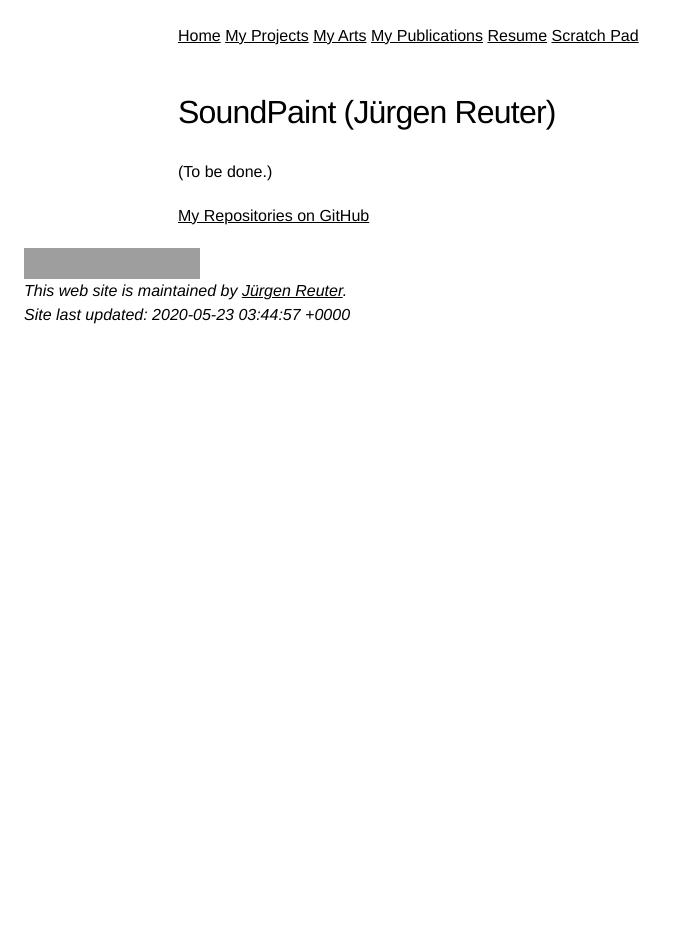
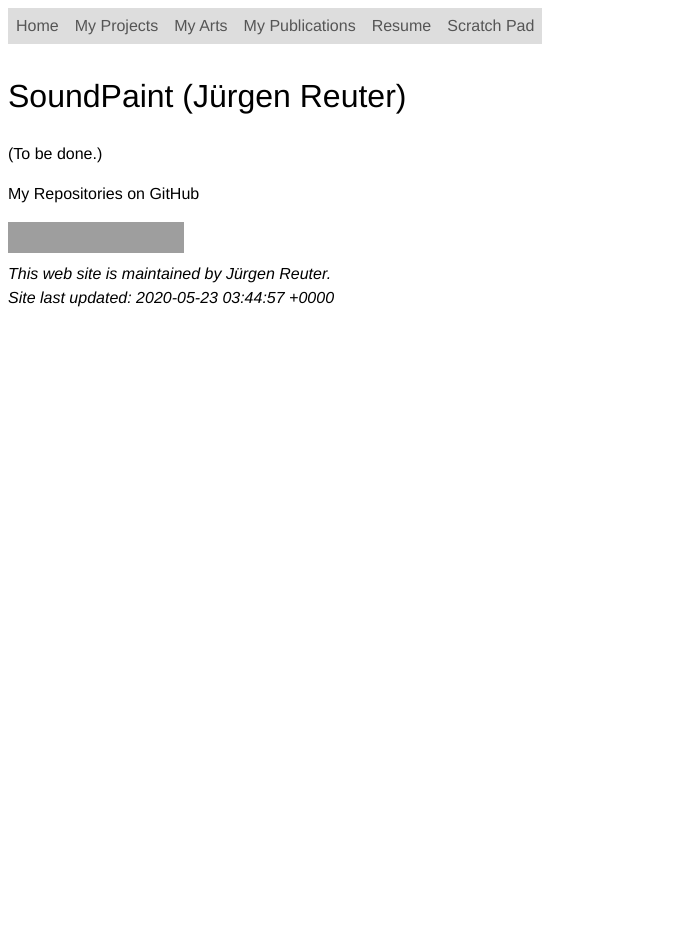
Before and after one commit to soundpaint/soundpaint.github.io, a Jekyll site: the page built from index.md, in a window 1280 px wide. Shown: the whole page, without its empty margins (0-694 px from the left). Built offline with Jekyll 4.4.1, drawn with Linux system fonts in a browser that asks for light colours; our own code applies the rules of GitHub Pages for plain Markdown files; after the commit the page ends 900 px from its top, so only the background shows below that; grey boxes are pictures that could not be loaded.

Commit message:
First Try of Own CSS
* Create new (S)CSS files.

```diff
--- a/_includes/_nav.html
+++ b/_includes/_nav.html
@@ -2,11 +2,11 @@
         <!-- TODO: Bread Crumb Navigation
              <a href="/">{{ page.title | default: site.title }}</a>
         -->
-        <div class="nav">
+        <nav class="nav">
           <a href="index.html">Home</a>
           <a href="projects.html">My Projects</a>
           <a href="arts.html">My Arts</a>
           <a href="publications.html">My Publications</a>
           <a href="resume.html">Resume</a>
           <a href="scratchpad.html">Scratch Pad</a>
-        </div>
+        </nav>
--- a/_sass/layout.scss
+++ b/_sass/layout.scss
@@ -1,76 +1,45 @@
 html {
   font-family: "Helvetica Neue", Helvetica, Arial, sans-serif;
-    font-size: 1rem;
+  font-size: 1em;
   line-height: 1.5;
 }
 
-body {
-    margin: 1.5em;
-}
-
-@for $index from 1 through 6 {
-    h#{$index} {
-        font-weight: 200;
-        line-height: 1.5em;
-        letter-spacing: -0.025em;
-    }
-}
-
-#frame {
-    width: 100%;
-    max-width: 1200px;
-    margin: 0 auto;
-    display: grid;
-    grid-template-areas:
-        "nav"
-        "main"
-}
-
-
-@media only screen and (min-width: 800px) {
-    #frame {
-        width: 90%;
-        grid-template-areas:
-            "nav"
-            "main";
-    }
-}
-
-@media only screen and (min-width: 1200px) {
-    #frame {
-        width: 75%;
-    }
-}
-
-p {
-    margin-top: 1.25em;
+a {
+  text-decoration: none;
+  color: #000;
 }
 
 .nav {
   grid-area: nav;
   display: inline-block;
-
-    h1 {
-        font-size: 2em;
-        margin-bottom: 1em;
-
-        a {
-            text-decoration: none;
-        }
-    }
+  background-color: #ddd;
+  overflow: hidden;
 }
 
-#main {
-    grid-area: main;
-
-    @for $index from 1 through 6 {
-        h#{$index} {
-            margin-top: 1.25em;
-            margin-bottom: .75em;
+.nav ul {
+  list-style-type: none;
+  margin: 0;
+  padding: 0;
 }
 
-        h#{$index}+p {
-            margin-top: 0em;
+.nav a {
+  font-size: 1em;
+  color: #555;
+  float: left;
+  text-align: center;
+  padding: 6px 8px;
 }
+
+.nav a:hover {
+  background-color: #888;
+  color: black;
 }
+
+.nav a:active {
+  background-color: #333;
+  color: white;
 }
+
+#main h1 {
+  font-weight: 200;
+}
--- a/_sass/reset.scss
+++ /dev/null
@@ -1,81 +0,0 @@
-/* Box sizing rules */
-*,
-*::before,
-*::after {
-    box-sizing: border-box;
-}
-
-/* Remove default padding */
-ul[class],
-ol[class] {
-    padding: 0;
-}
-
-/* Remove default margin */
-body,
-h1,
-h2,
-h3,
-h4,
-p,
-ul[class],
-ol[class],
-li,
-figure,
-figcaption,
-blockquote,
-dl,
-dd {
-    margin: 0;
-}
-
-/* Set core body defaults */
-body {
-    min-height: 100vh;
-    scroll-behavior: smooth;
-    line-height: 1.5;
-}
-
-/* Remove list styles on ul, ol elements with a class attribute */
-ul[class],
-ol[class] {
-    list-style: none;
-}
-
-/* A elements that don't have a class get default styles */
-a:not([class]) {
-    color: #000000;
-}
-
-a:not([class]):hover {
-    color: #666666;
-}
-
-/* Make images easier to work with */
-img {
-    max-width: 100%;
-    display: block;
-}
-
-/* Natural flow and rhythm in articles by default */
-article>*+* {
-    margin-top: 1em;
-}
-
-/* Inherit fonts for inputs and buttons */
-input,
-button,
-textarea,
-select {
-    font: inherit;
-}
-
-/* Remove all animations and transitions for people that prefer not to see them */
-@media (prefers-reduced-motion: reduce) {
-  * {
-      animation-duration: 0.01ms !important;
-      animation-iteration-count: 1 !important;
-      transition-duration: 0.01ms !important;
-      scroll-behavior: auto !important;
-  }
-}
--- a/assets/css/styles.scss
+++ b/assets/css/styles.scss
@@ -2,5 +2,4 @@
 
 ---
 
-@import "reset";
 @import "layout";
```
Lines whose indentation alone changed are shown as unchanged.
